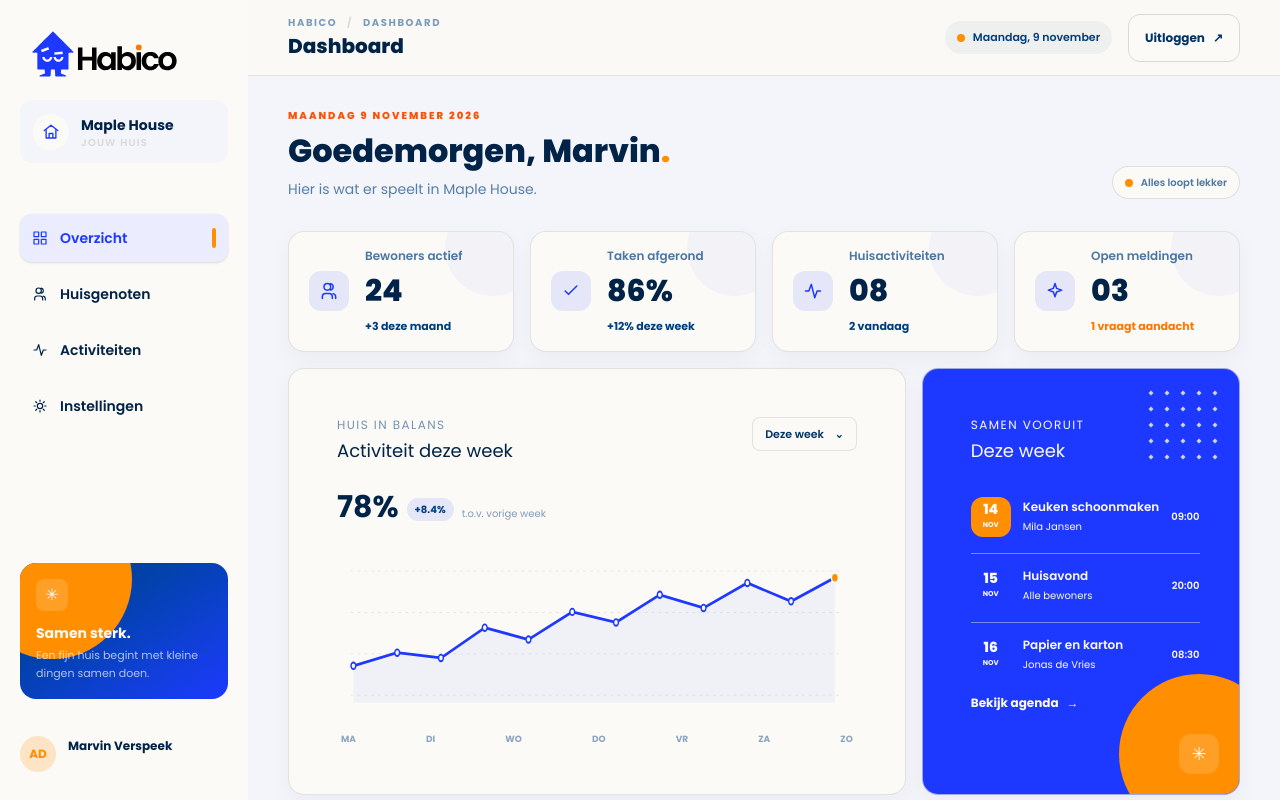
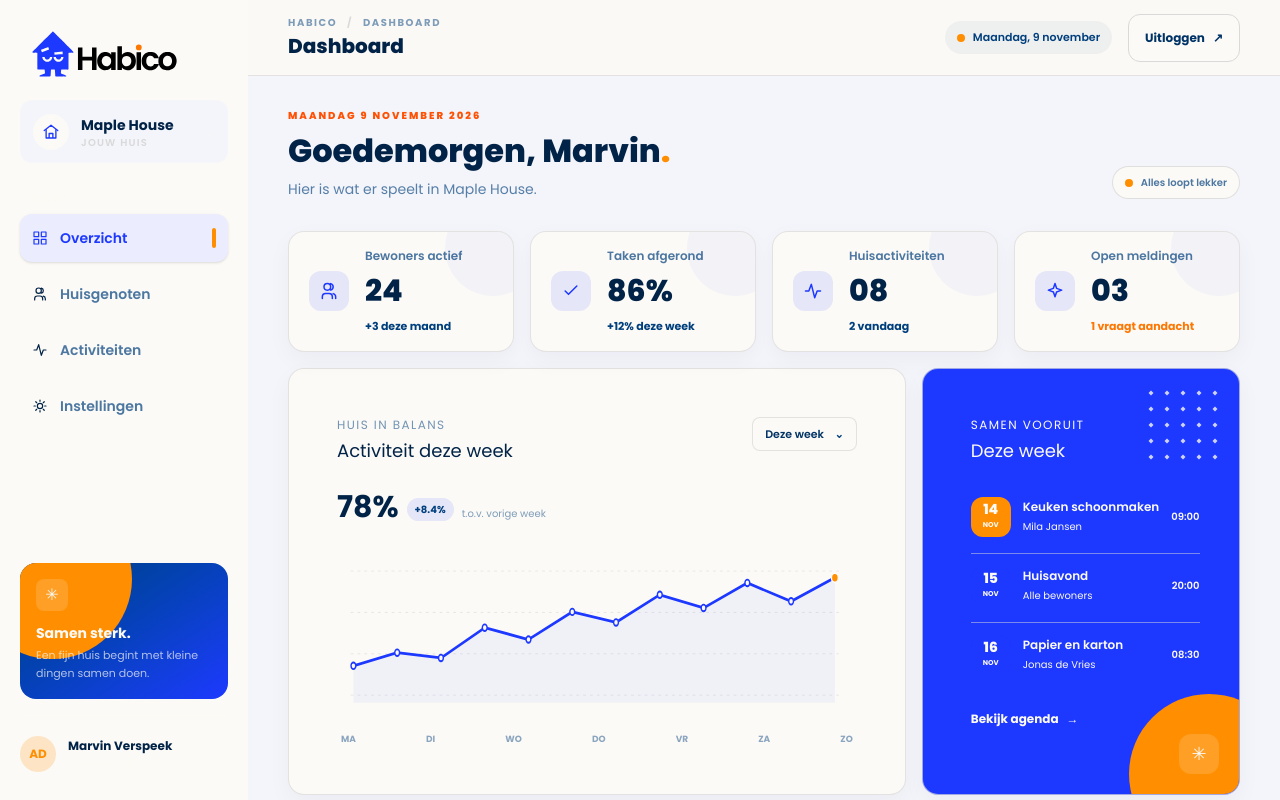
Before and after one commit to Habico-Fontys/habico, a Next.js app: page /dashboard in a window 1280 px wide. Shown: the top 800 px of the page. Built offline with nearby package versions, Linux system fonts and the light colour scheme.

Commit message:
Feedback Sebastiaan verwerkt
Feedback sebastiaan voor website

Oranje cirkel rechts onder, verder terutrekken zodat het niet bij de tekst staat.

Bekijk agenda knop verder naar onder verplaatsen

```diff
--- a/app/dashboard/page.tsx
+++ b/app/dashboard/page.tsx
@@ -39,7 +39,7 @@ export default function DashboardPage() {
           />
           <div
             aria-hidden="true"
-            className="bg-habico-orange pointer-events-none absolute right-[-40px] bottom-[-40px] size-40 rounded-full"
+            className="bg-habico-orange pointer-events-none absolute right-[-50px] bottom-[-60px] size-40 rounded-full"
           />
           <span
             aria-hidden="true"
@@ -86,7 +86,7 @@ export default function DashboardPage() {
               ))}
             </div>
             <Link
-              className="text-habico-white hover:text-habico-orange-red mt-2 inline-flex items-center gap-2 text-xs font-bold transition"
+              className="text-habico-white hover:text-habico-orange-red mt-2 inline-flex items-center gap-2 pt-4 text-xs font-bold transition"
               href="/dashboard/activiteiten"
             >
               Bekijk agenda <span aria-hidden="true">→</span>
--- a/components/Sidebar.tsx
+++ b/components/Sidebar.tsx
@@ -80,7 +80,9 @@ export function Sidebar() {
               >
                 <path d={paths[item.icon]} />
               </svg>
-              <span className={active ? 'text-tangy-blue' : undefined}>{item.label}</span>
+              <span className={active ? 'text-tangy-blue' : 'text-habico-blue/70'}>
+                {item.label}
+              </span>
               {active && (
                 <span className="bg-habico-orange ml-auto hidden h-5 w-1 rounded-full md:block" />
               )}
```
